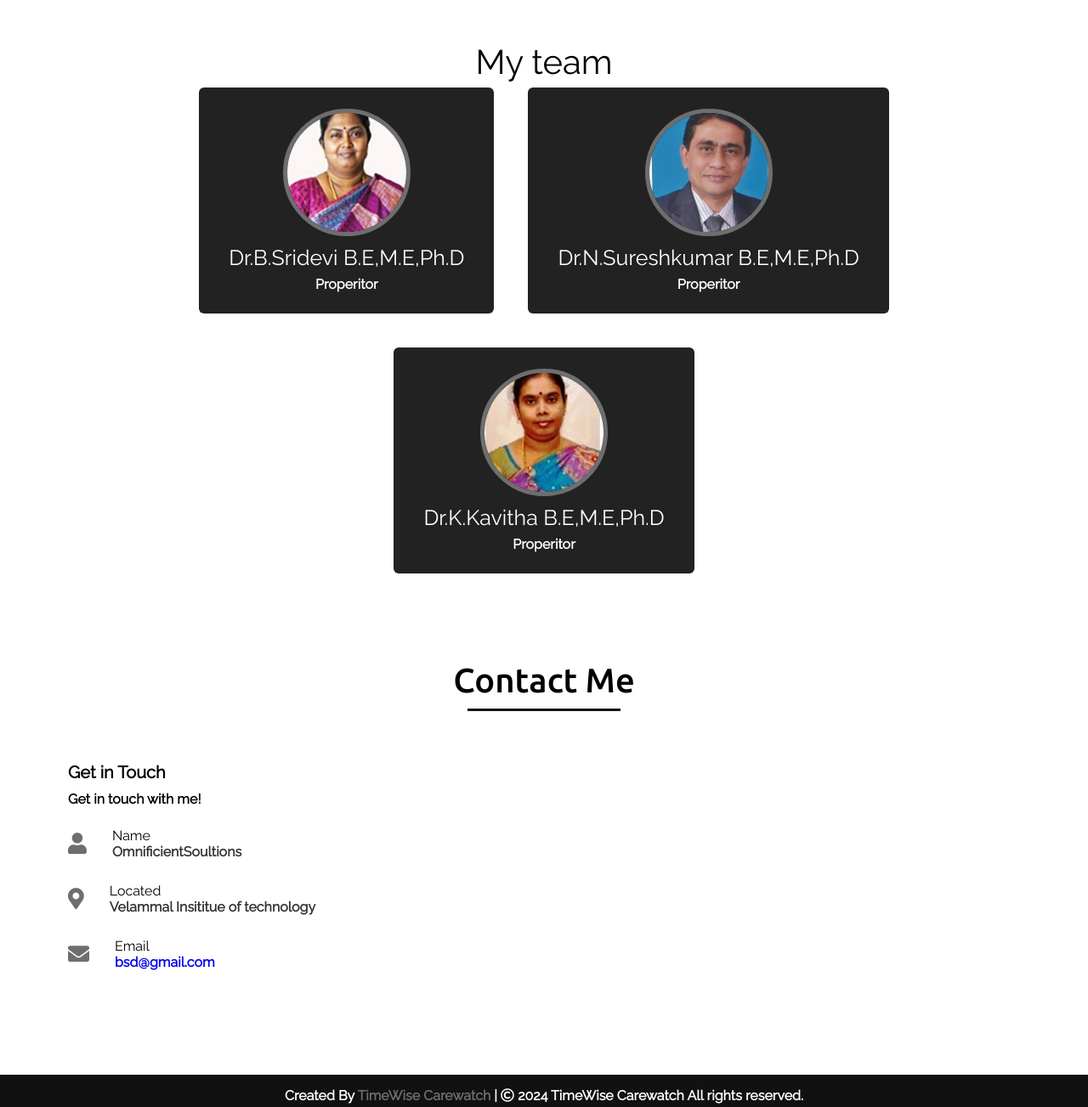
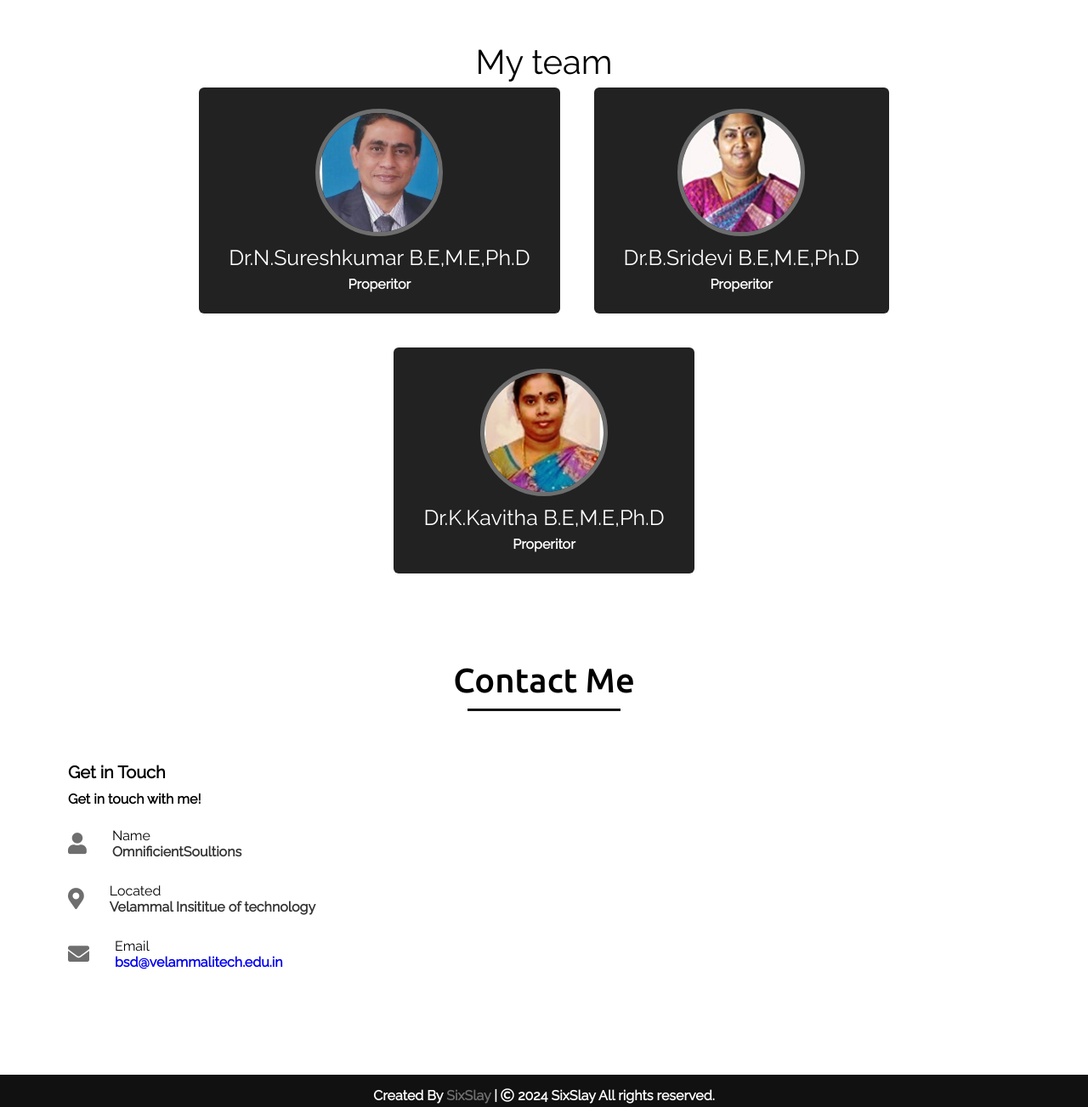
Before and after one commit to Yuvaraj133/OmnificientSoultions, a plain HTML site: page 2nd.html in a window 1280 px wide. Shown: the part 1520-2823 px from the top of the page at 85% size. Drawn offline with nearby package versions, Linux system fonts and the light colour scheme.

Commit message:
Update 2nd.html

```diff
--- a/2nd.html
+++ b/2nd.html
@@ -77,17 +77,18 @@
     <h2>My team</h2>
              <div class="entire">
 
-                        <div class="card1">
-                            <div class="box">
-                                <a href=""><img src="./images/WhatsApp Image 2024-02-22 at 10.36.33 AM.jpeg" alt=""></a>
-                                <div class="text">Dr.B.Sridevi B.E,M.E,Ph.D</div>
-                                <p>Properitor</p>
-                            </div>
-                        </div>
+
                         <div class="card1">
                             <div class="box">
                                 <a href=""><img src="./images/WhatsApp Image 2024-02-15 at 6.32.35 AM.jpeg" alt=""></a>
                                 <div class="text">Dr.N.Sureshkumar B.E,M.E,Ph.D</div>
+                                <p>Properitor</p>
+                            </div>
+                        </div>
+                   <div class="card1">
+                            <div class="box">
+                                <a href=""><img src="./images/WhatsApp Image 2024-02-22 at 10.36.33 AM.jpeg" alt=""></a>
+                                <div class="text">Dr.B.Sridevi B.E,M.E,Ph.D</div>
                                 <p>Properitor</p>
                             </div>
                         </div>
@@ -129,7 +130,7 @@
                             <i class="fas fa-envelope"></i>
                             <div class="info">
                                 <div class="head">Email</div>
-                                <div class="sub-title"><a href = "mailto:">bsd@gmail.com</a></div>
+                                <div class="sub-title"><a href = "mailto:">bsd@velammalitech.edu.in</a></div>
                             </div>
                         </div>
                     </div>
@@ -143,7 +144,7 @@
 
     <!-- footer section start -->
     <footer>
-        <span>Created By <a href = "https://codepen.io/Slozz">TimeWise Carewatch</a> | <span class="far fa-copyright"></span> 2024 TimeWise Carewatch All rights reserved.</span>
+        <span>Created By <a href = "https://codepen.io/Slozz">SixSlay</a> | <span class="far fa-copyright"></span> 2024 SixSlay All rights reserved.</span>
     </footer>
 
     <script src="script.js"></script>
```
